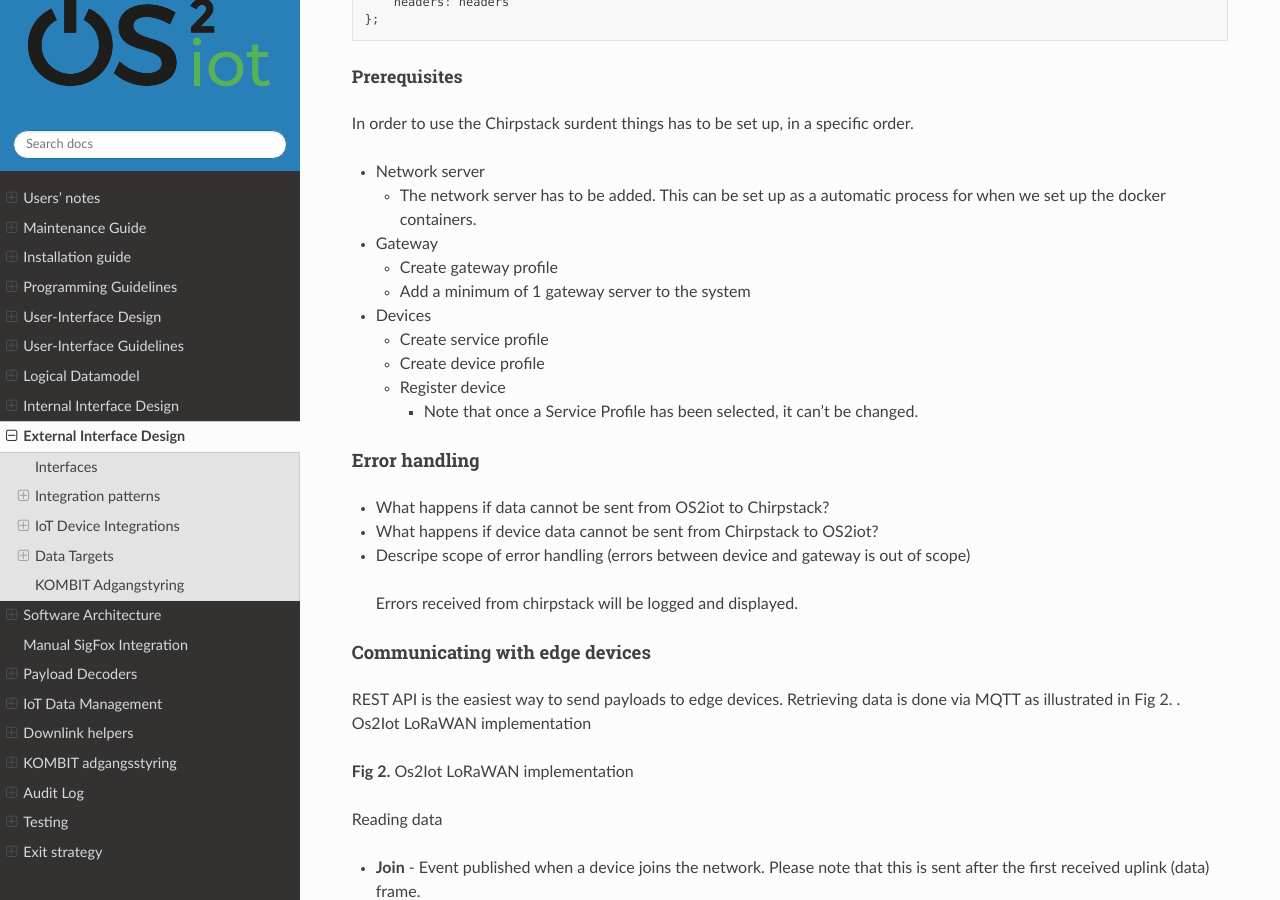
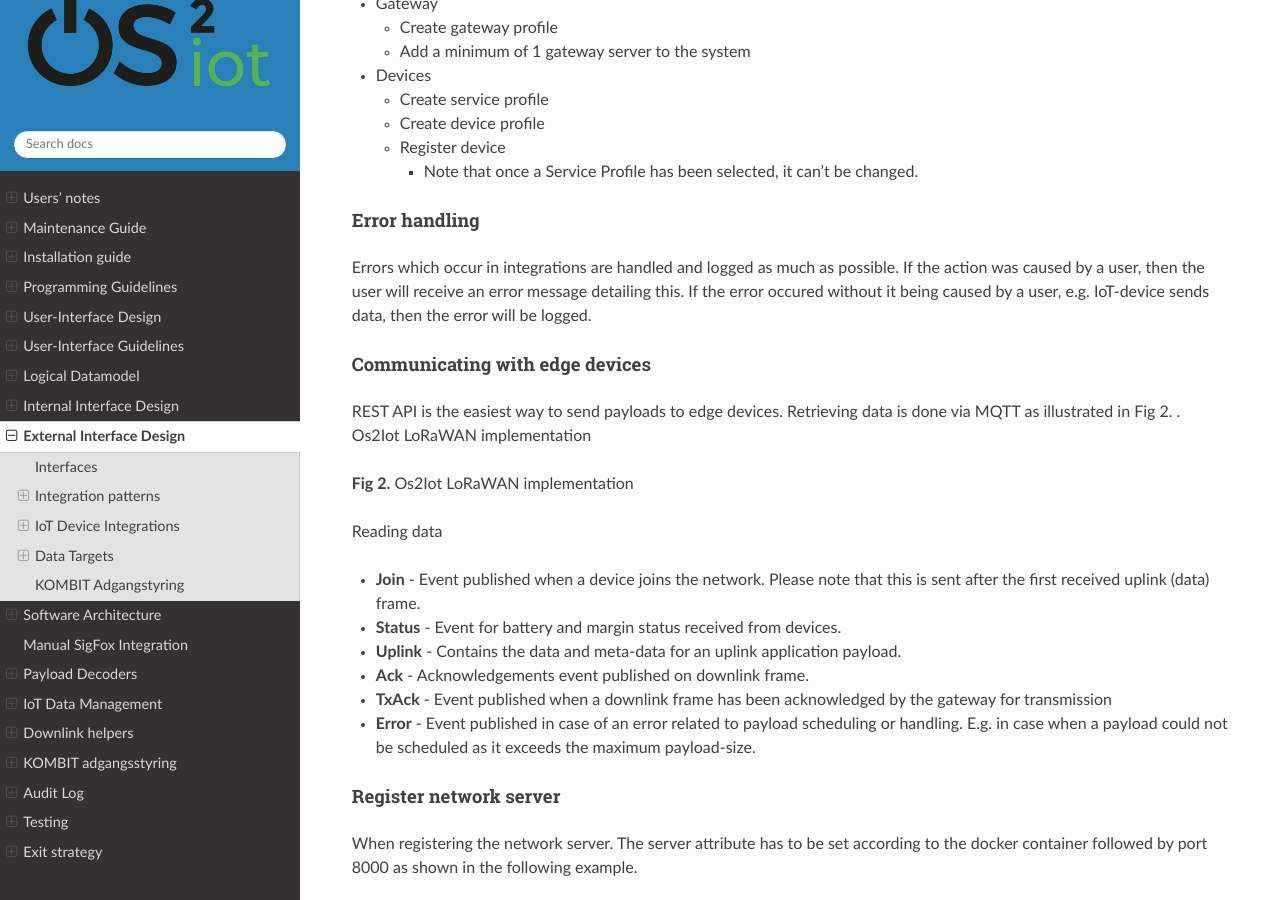
Before and after one commit to OS2iot/OS2iot-docs, a Sphinx documentation site: the page built from source/external-interface-design/external-interface-design.rst, in a window 1280 px wide and 900 px high, scrolled down 6656 px. Built offline with Sphinx 7.4.7 and the Read the Docs theme 2.0.0, drawn with Linux system fonts in a browser that asks for light colours; some of the changed text lies outside the part shown.

Commit message:
Update External interface design

```diff
--- a/source/external-interface-design/external-interface-design.rst
+++ b/source/external-interface-design/external-interface-design.rst
@@ -9,11 +9,10 @@
 Interfaces
 -------------------------------------------------------------------
 
-Figure 1 shows an overview of the external interfaces of OS2iot.
+This figure shows an overview of the external interfaces of OS2iot, each will be explained later in seperate sections.
 
 |image1|
 
-Figure - OS2iot external interfaces
 
 Integration patterns
 -------------------------------------------------------------------
@@ -21,11 +20,9 @@
 Internal systems
 ^^^^^^^^^^^^^^^^^^^^^^^^^^^^^^^^^^
 
-Internally, OS2iot consists of five components shown in Figure 2.
+Internally, OS2iot consists of four components shown in this figure.
 
 |image2|
-
-Figure 2 - Internal interfaces
 
 Two different patterns are used between the internal components:
 
@@ -68,26 +65,21 @@
 
 |image4|
 
-Figure 4 - Data target integrations
-
 OS2iot supports integrations to:
 
 -  Opendata.dk
 
--  Any external system supporting one of the following
-
-   -  HTTPS
+-  HTTP(S) Push data targets
 
 Authentication
 ^^^^^^^^^^^^^^^^^^^^^^^^^^^^^^^^^^
 
 |image5|
 
-Figure 5 - External authentication systems
+OS2iot integrates to the external authentication system: KOMBIT Adgangsstyring.
+See `the seperate page for KOMBIT adgangsstyring <../kombit-adgangsstyring/kombit-adgangsstyring.html>`_.
 
-OS2iot integrates to the external authentication system: KOMBIT Adgangsstyring
 
-These are described in detail in section 6 and 7, respectively.
 
 IoT Device Integrations
 -------------------------------------------------------------------
@@ -264,16 +256,9 @@
 Error handling
 ~~~~~~~~~~~~~~
 
--  What happens if data cannot be sent from OS2iot to Chirpstack?
-
--  What happens if device data cannot be sent from Chirpstack to OS2iot?
-
--  Descripe scope of error handling (errors between device and gateway
-   is out of scope)
-
-..
-
-   Errors received from chirpstack will be logged and displayed.
+Errors which occur in integrations are handled and logged as much as possible.
+If the action was caused by a user, then the user will receive an error message detailing this.
+If the error occured without it being caused by a user, e.g. IoT-device sends data, then the error will be logged.
 
 Communicating with edge devices
 ~~~~~~~~~~~~~~~~~~~~~~~~~~~~~~~
```
Also changed, not shown: other parts of source/external-interface-design/external-interface-design.rst (+1 -1 lines).
